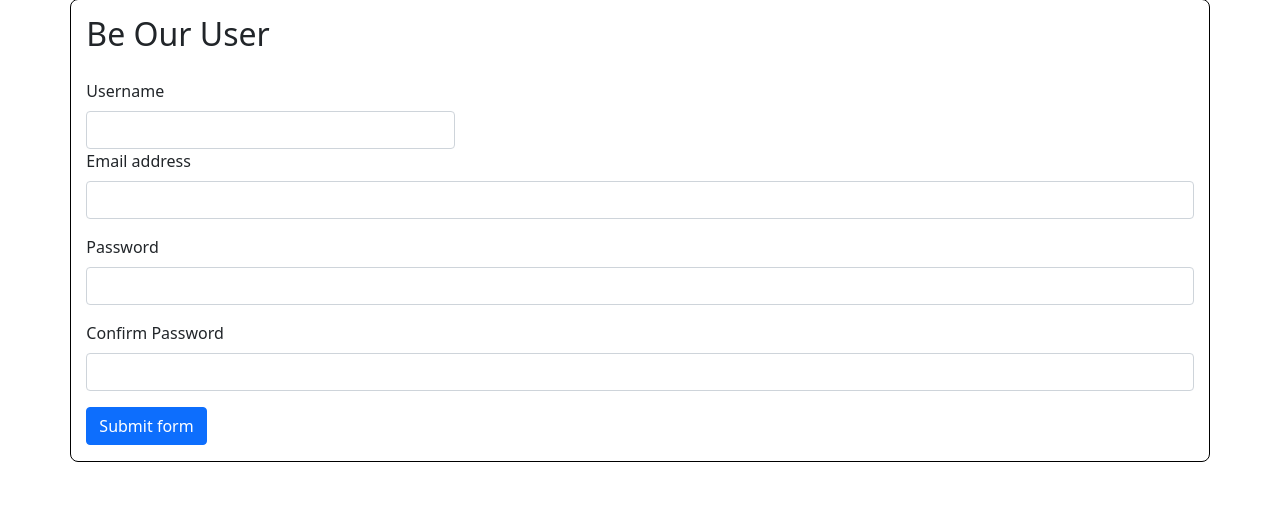
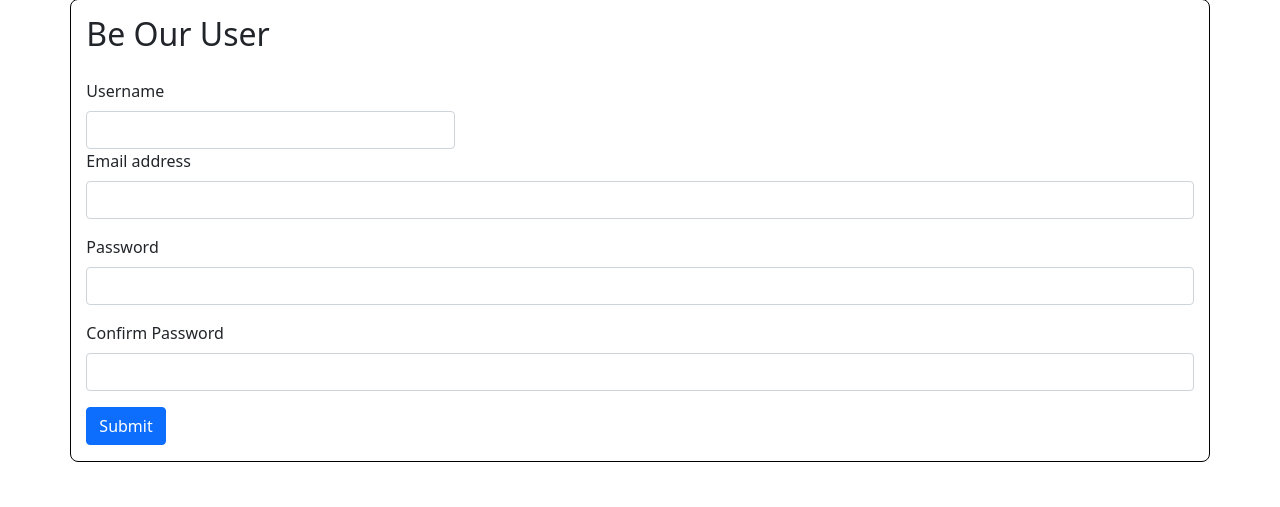
Before and after one commit to gidetesting/blood-donors, a Django app: page /signup in a window 1280 px wide. Shown: the part 65-572 px from the top of the page. Run offline with Django 4.2, Linux system fonts and the light colour scheme.

Commit message:
upto everything

```diff
--- a/Blood_doner/templates/signup.html
+++ b/Blood_doner/templates/signup.html
@@ -50,7 +50,7 @@
               </div>
 
             <div class="col-12">
-              <button class="btn btn-primary" type="submit">Submit form</button>
+              <button class="btn btn-primary" type="submit">Submit</button>
             </div>
           </form>
     </div>
```
